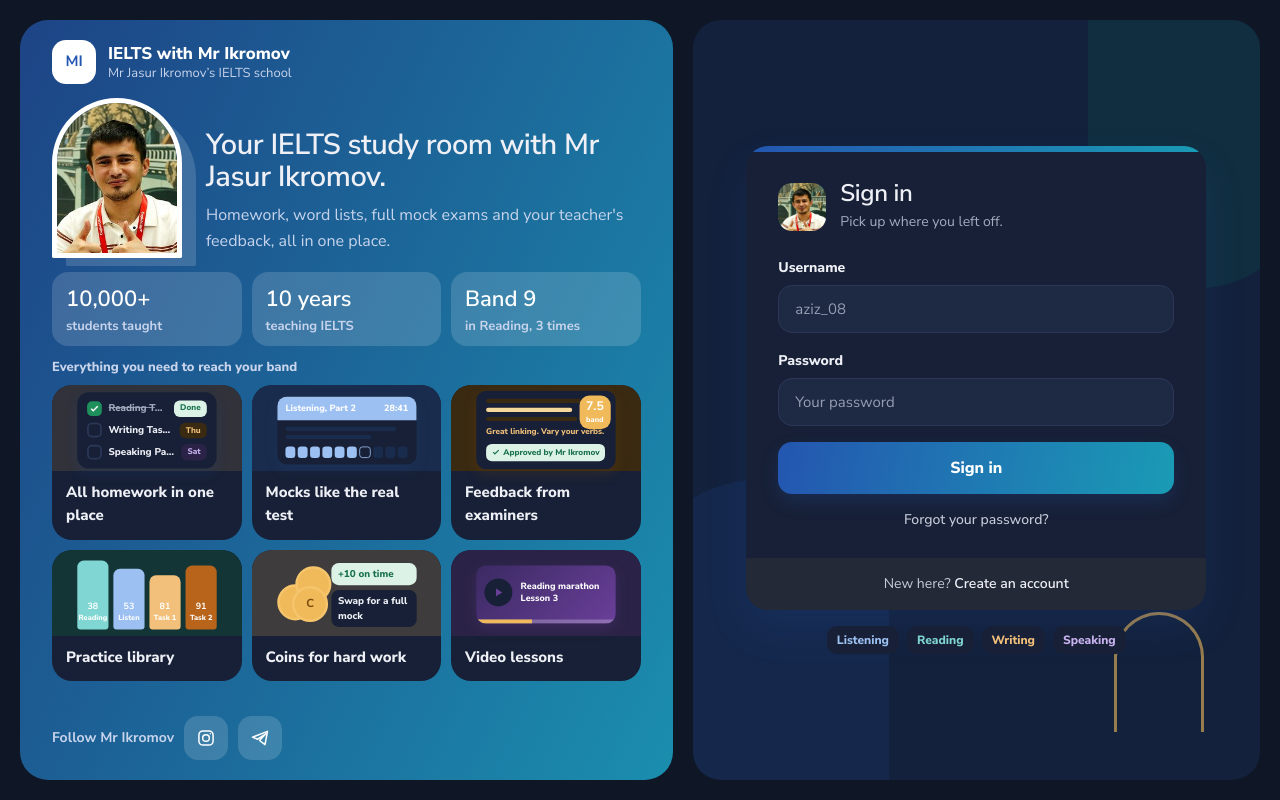
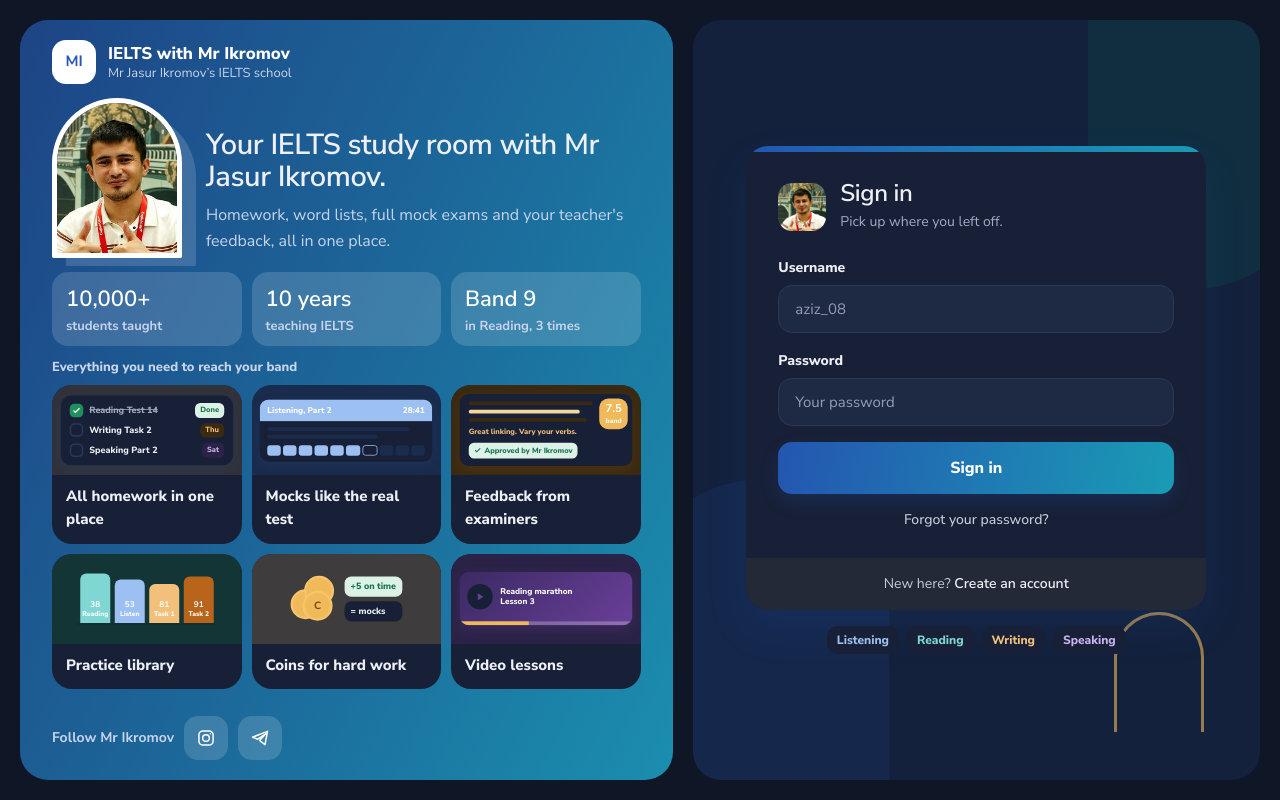
Before and after one commit to cuuurious/IELTS-with-Mr-Ikromov, a React (Vite) app: page /login in a window 1280 px wide. Built offline with nearby package versions, Linux system fonts and the light colour scheme; no server answers; a web font is replaced by a local one.

Commit message:
fixing design login

```diff
--- a/src/components/AuthShell.jsx
+++ b/src/components/AuthShell.jsx
@@ -74,7 +74,7 @@ function HomeworkArt() {
     { t: 'Speaking Part 2', done: false, due: 'Sat', cls: 'bg-speaking-tint text-speaking' },
   ]
   return (
-    <div className="flex w-full max-w-[250px] flex-col gap-[7px] rounded-[14px] bg-panel px-3 py-2.5 shadow-[0_6px_16px_rgba(36,86,176,0.15)]">
+    <div className="flex w-[230px] flex-col gap-[7px] rounded-[14px] bg-panel px-3 py-2.5 shadow-[0_6px_16px_rgba(36,86,176,0.15)]">
       {rows.map((r) => (
         <div key={r.t} className="flex items-center gap-2 text-[12px] font-extrabold">
           <span className={`grid h-[18px] w-[18px] place-items-center rounded-[6px] ${r.done ? 'bg-[#1f8f5c]' : 'border-2 border-line'}`}>
@@ -90,7 +90,7 @@ function HomeworkArt() {
 
 function MockArt() {
   return (
-    <div className="w-full max-w-[250px] overflow-hidden rounded-xl bg-panel shadow-[0_6px_16px_rgba(31,78,140,0.18)]">
+    <div className="w-[230px] overflow-hidden rounded-xl bg-panel shadow-[0_6px_16px_rgba(31,78,140,0.18)]">
       <div className="flex justify-between bg-listening px-2.5 py-1.5 text-[11px] font-extrabold text-white">
         <span>Listening, Part 2</span>
         <span className="font-brand">28:41</span>
@@ -113,7 +113,7 @@ function MockArt() {
 
 function FeedbackArt() {
   return (
-    <div className="relative w-full max-w-[250px]">
+    <div className="relative w-[230px]">
       <div className="flex flex-col gap-1.5 rounded-xl bg-panel px-3 py-2.5 shadow-[0_6px_16px_rgba(154,91,18,0.18)]">
         <span className="h-[5px] w-[80%] rounded bg-writing-tint" />
         <span className="h-[5px] w-[72%] rounded bg-[#f6d79c]" />
@@ -134,15 +134,15 @@ function FeedbackArt() {
 
 function LibraryArt() {
   const books = [
-    { c: 'bg-reading', h: 84, n: 38, l: 'Reading' },
-    { c: 'bg-listening', h: 74, n: 53, l: 'Listen' },
-    { c: 'bg-writing', h: 66, n: 81, l: 'Task 1' },
-    { c: 'bg-[#b8641a]', h: 78, n: 91, l: 'Task 2' },
+    { c: 'bg-reading', h: 66, n: 38, l: 'Reading' },
+    { c: 'bg-listening', h: 58, n: 53, l: 'Listen' },
+    { c: 'bg-writing', h: 52, n: 81, l: 'Task 1' },
+    { c: 'bg-[#b8641a]', h: 62, n: 91, l: 'Task 2' },
   ]
   return (
-    <div className="flex h-[84px] items-end gap-1.5">
+    <div className="flex h-[70px] items-end gap-1.5 border-b-[3px] border-black/10 px-1">
       {books.map((b) => (
-        <div key={b.l} style={{ height: b.h }} className={`flex w-[38px] flex-col items-center justify-end rounded-t-lg rounded-b pb-1.5 text-[9px] font-extrabold text-white ${b.c}`}>
+        <div key={b.l} style={{ height: b.h }} className={`flex w-[40px] flex-col items-center justify-end rounded-t-lg pb-1.5 text-[9px] font-extrabold leading-tight text-white ${b.c}`}>
           <span className="font-brand text-[11px] font-bold">{b.n}</span>
           {b.l}
         </div>
@@ -152,17 +152,17 @@ function LibraryArt() {
 }
 
 function CoinsArt() {
-  const coin = 'absolute grid h-11 w-11 place-items-center rounded-full border-[3px] border-[#f6c56b] bg-saffron font-brand text-sm font-bold text-[#7a4a0c]'
+  const coin = 'absolute grid h-10 w-10 place-items-center rounded-full border-[3px] border-[#f6c56b] bg-saffron font-brand text-sm font-bold text-[#7a4a0c]'
   return (
-    <div className="flex items-center gap-3">
-      <div className="relative h-[70px] w-[70px]">
-        <span className={coin} style={{ left: 0, top: 22 }} />
-        <span className={coin} style={{ left: 22, top: 0 }} />
-        <span className={coin} style={{ left: 18, top: 24 }}>C</span>
+    <div className="flex min-w-0 items-center gap-2.5">
+      <div className="relative h-[62px] w-[62px] shrink-0">
+        <span className={coin} style={{ left: 0, top: 18 }} />
+        <span className={coin} style={{ left: 18, top: 0 }} />
+        <span className={coin} style={{ left: 16, top: 20 }}>C</span>
       </div>
-      <div className="flex flex-col gap-1.5">
-        <span className="rounded-[9px] bg-[#dcf2e6] px-2 py-1 text-[12px] font-extrabold text-[#17704a]">+10 on time</span>
-        <span className="rounded-[9px] bg-panel px-2 py-1 text-[12px] font-extrabold text-paper">Swap for a full mock</span>
+      <div className="flex min-w-0 flex-col gap-1.5">
+        <span className="whitespace-nowrap rounded-[9px] bg-[#dcf2e6] px-2 py-1 text-[12px] font-extrabold text-[#17704a]">+5 on time</span>
+        <span className="whitespace-nowrap rounded-[9px] bg-panel px-2 py-1 text-[12px] font-extrabold text-paper">= mocks</span>
       </div>
     </div>
   )
@@ -170,7 +170,7 @@ function CoinsArt() {
 
 function VideoArt() {
   return (
-    <div className="w-full max-w-[250px] overflow-hidden rounded-xl bg-[linear-gradient(135deg,#3b2a63,#6a3f99)] shadow-[0_6px_16px_rgba(106,63,153,0.25)]">
+    <div className="w-[230px] overflow-hidden rounded-xl bg-[linear-gradient(135deg,#3b2a63,#6a3f99)] shadow-[0_6px_16px_rgba(106,63,153,0.25)]">
       <div className="flex h-[66px] items-center gap-2.5 px-2.5">
         <span className="grid h-[34px] w-[34px] shrink-0 place-items-center rounded-full bg-white">
           <svg className="h-3.5 w-3.5" viewBox="0 0 24 24" aria-hidden="true"><path d="M7 4l13 8-13 8z" fill="#6a3f99" /></svg>
@@ -187,7 +187,7 @@ const PERKS = [
   { art: MockArt, bg: 'bg-listening-tint', title: 'Mocks like the real test', text: 'The real computer-test screen, timer and all.' },
   { art: FeedbackArt, bg: 'bg-writing-tint', title: 'Feedback from examiners', text: 'Mocks marked by examiners and approved by Mr Ikromov.' },
   { art: LibraryArt, bg: 'bg-reading-tint', title: 'Practice library', text: 'Hundreds of tests to practise on your own.' },
-  { art: CoinsArt, bg: 'bg-[color-mix(in_srgb,var(--color-saffron)_18%,var(--color-panel))]', title: 'Coins for hard work', text: 'Earn coins for homework on time, spend them on mocks.' },
+  { art: CoinsArt, bg: 'bg-[color-mix(in_srgb,var(--color-saffron)_18%,var(--color-panel))]', title: 'Coins for hard work', text: 'Earn coins for homework on time, spend them on mocks and courses.' },
   { art: VideoArt, bg: 'bg-speaking-tint', title: 'Video lessons', text: 'Reading marathons and lessons to watch again.' },
 ]
 
@@ -209,7 +209,7 @@ export default function AuthShell({ title, subtitle, cardTitle, cardSubtitle, ch
     <div className="min-h-screen bg-ink text-paper lg:h-[100dvh] lg:overflow-hidden">
       <div className="mx-auto grid min-h-screen max-w-[1440px] grid-cols-1 gap-4 p-3 sm:gap-5 sm:p-5 lg:h-full lg:min-h-0 lg:grid-cols-[1.15fr_1fr]">
         {/* LEFT — the school */}
-        <section className="registan-band auth-scroll order-2 flex flex-col gap-5 rounded-[28px] px-5 py-7 sm:px-8 sm:py-7 lg:order-1 lg:min-h-0 lg:overflow-y-auto [@media(min-width:1024px)_and_(max-height:860px)]:gap-3.5 [@media(min-width:1024px)_and_(max-height:860px)]:py-5">
+        <section className="registan-band auth-scroll order-2 flex flex-col gap-5 rounded-[28px] px-5 py-7 sm:px-8 sm:py-7 lg:order-1 lg:min-h-0 lg:overflow-y-auto [@media(min-width:1024px)_and_(max-height:940px)]:gap-3.5 [@media(min-width:1024px)_and_(max-height:940px)]:py-5">
           <Link to="/login" className="focus-ring flex w-fit items-center gap-3 rounded-xl text-onband">
             <span className="grid h-11 w-11 place-items-center rounded-[14px] bg-[#ffffff] font-brand text-[15px] font-bold text-[#2456b0]">MI</span>
             <span className="flex flex-col leading-tight">
@@ -242,18 +242,22 @@ export default function AuthShell({ title, subtitle, cardTitle, cardSubtitle, ch
 
           <div className="flex flex-col gap-2.5">
             <h2 className="text-[13px] font-extrabold uppercase tracking-[0.06em] text-onband-dim">Everything you need to reach your band</h2>
-            <div className="grid grid-cols-1 gap-2.5 sm:grid-cols-2 xl:grid-cols-3">
+            <div className="@container">
+            <div className="grid grid-cols-1 gap-2.5 @min-[22rem]:grid-cols-2 @min-[34rem]:grid-cols-3">
               {PERKS.map(({ art: Art, bg, title: t, text }) => (
                 <div key={t} className="flex flex-col overflow-hidden rounded-[20px] bg-panel text-paper">
-                  <div className={`flex h-[104px] items-center justify-center p-2.5 pt-3.5 ${bg} [@media(min-width:1024px)_and_(max-height:860px)]:h-[86px] [&>*]:origin-center [@media(min-width:1024px)_and_(max-height:860px)]:[&>*]:scale-[0.82]`} aria-hidden="true">
-                    <Art />
+                  <div className={`@container flex h-[104px] items-center justify-center overflow-hidden p-2.5 ${bg} [@media(min-width:1024px)_and_(max-height:940px)]:h-[90px] [@media(min-width:1024px)_and_(max-height:940px)]:p-1`} aria-hidden="true">
+                    <div className="shrink-0 origin-center @max-[250px]:scale-[0.92] @max-[228px]:scale-[0.86] @max-[208px]:scale-[0.8] @max-[192px]:scale-[0.75]">
+                      <Art />
+                    </div>
                   </div>
                   <div className="px-3.5 pb-3 pt-2.5">
                     <div className="text-[15px] font-extrabold">{t}</div>
-                    <div className="mt-0.5 text-[13px] font-semibold leading-snug text-mist [@media(min-width:1024px)_and_(max-height:860px)]:hidden">{text}</div>
+                    <div className="mt-0.5 text-[13px] font-semibold leading-snug text-mist [@media(min-width:1024px)_and_(max-height:940px)]:hidden">{text}</div>
                   </div>
                 </div>
               ))}
+            </div>
             </div>
           </div>
 
```
